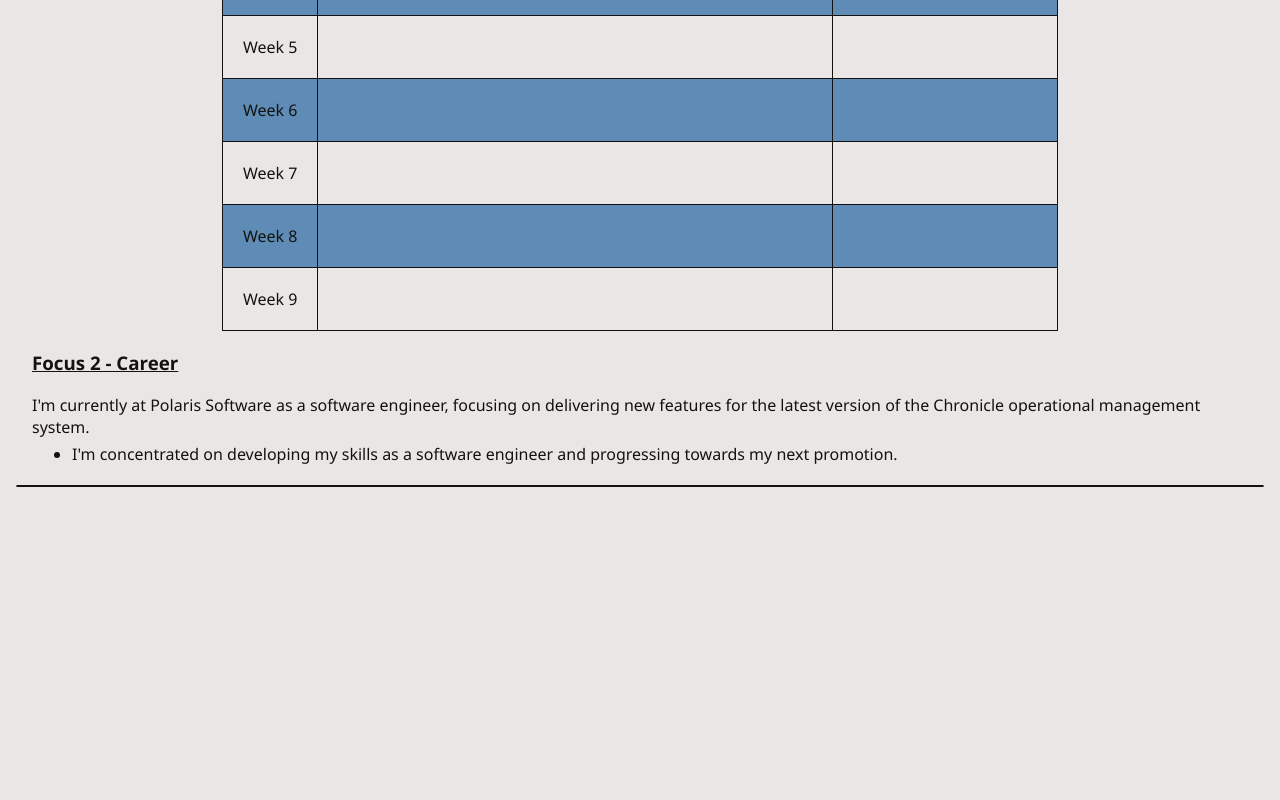
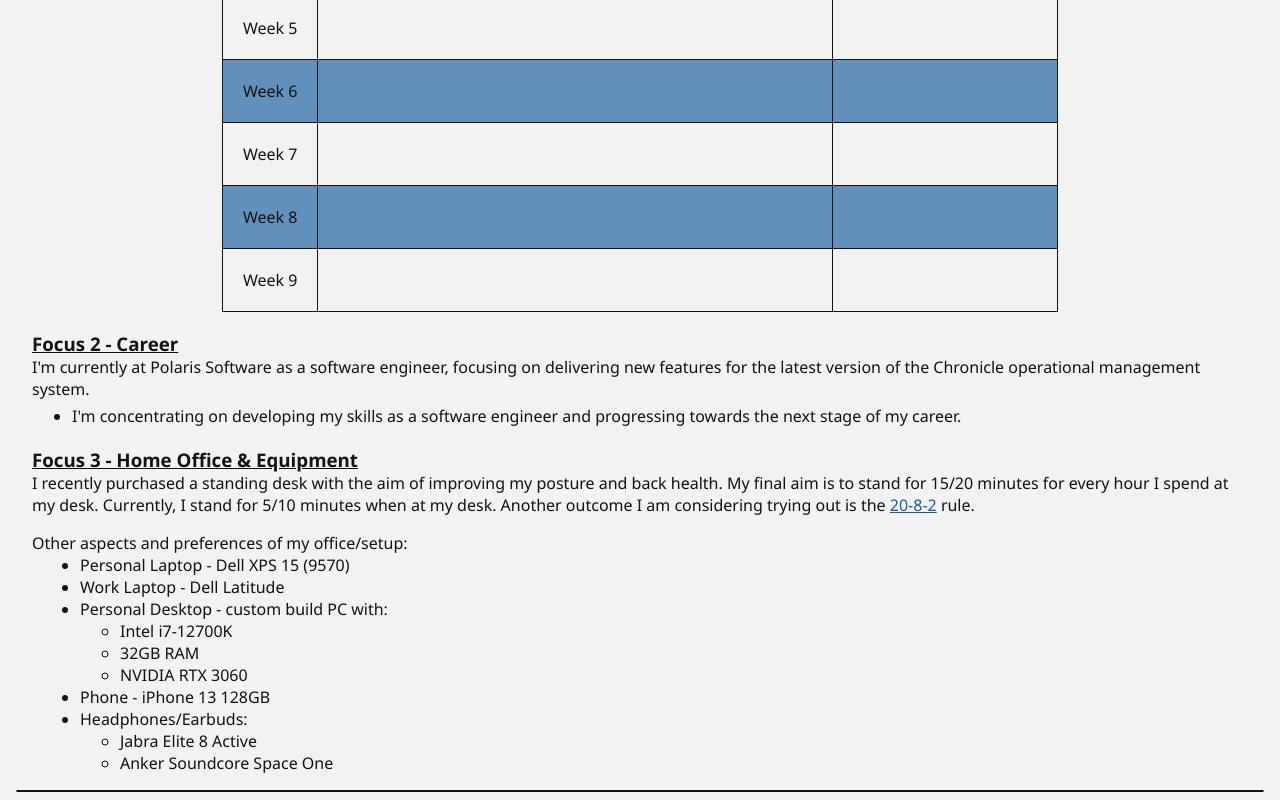
Before and after one commit to JoeSheen/JoeSheen.github.io, an Astro site: page /now in a window 1280 px wide. Shown: the part 838-1638 px from the top of the page. Before the commit the page ends 1333 px from the top, so only its background shows below. Built offline with nearby package versions, Linux system fonts and the light colour scheme; Astro itself is replaced by a stand-in of ours.

Commit message:
updated layout, index and now pages

```diff
--- a/src/layouts/Layout.astro
+++ b/src/layouts/Layout.astro
@@ -18,7 +18,7 @@
 
 <style is:global>
 	:root {
-		--platinum: #EAE6E5;
+		--white-smoke: #F2F2F2;
 		--night: #12130F;
 		--lapis-lazuli: #145C9E;
 		--munsell-blue: #1B9AAA;
@@ -26,7 +26,7 @@
 	}
 
 	body {
-		background-color: var(--platinum);
+		background-color: var(--white-smoke);
 		color: var(--night);
 		font-family:'Segoe UI', Tahoma, Geneva, Verdana, sans-serif;
 	}
@@ -39,6 +39,7 @@
 
 	h3 {
 		text-decoration: underline;
+		margin-bottom: 0;
 	}
 
 	a {
@@ -47,6 +48,10 @@
 
 	div {
 		padding: 0 0.5rem 0 0.5rem;
+	}
+
+	p {
+		margin-top: 0;
 	}
 
 	a:hover {
--- a/src/pages/index.astro
+++ b/src/pages/index.astro
@@ -13,7 +13,7 @@
 				<div class="about-text">
 					<p>
 						Hi, I'm Joe Sheen, and I'm currently employed as a software engineer at <a href="https://polarissoftware.com/" target="_blank">Polaris Software</a> (formerly JML Software Solutions Ltd).
-						During my time at Polaris, I've been working on features for the latest version of the Chronicle operational management system and web-based armoury application.
+						During my time at Polaris, I've been working on features for the latest version of the Chronicle operational management system and web-based armoury applications.
 					</p>
 				</div>
 				<div class="about-image">
--- a/src/pages/now.astro
+++ b/src/pages/now.astro
@@ -126,28 +126,49 @@
                 <p>
                     I'm currently at Polaris Software as a software engineer, focusing on delivering new features for the latest version of the Chronicle operational management system.
                     <ul>
-                        <li>I'm concentrated on developing my skills as a software engineer and progressing towards my next promotion.</li>
+                        <li>I'm concentrating on developing my skills as a software engineer and progressing towards the next stage of my career.</li>
                     </ul>
                 </p>
             </div>
-            <!--<div class="home-office">
+            <div class="home-office">
                 <h3>Focus 3 - Home Office &#38; Equipment</h3>
-                <p>I recently </p>
+                <p>
+                    I recently purchased a standing desk with the aim of improving my posture and back health.
+                    My final aim is to stand for 15/20 minutes for every hour I spend at my desk. Currently, I stand for 5/10 minutes when at my desk.
+                    Another outcome I am considering trying out is the <a href="https://flexispot.co.uk/blog/the-20-8-2-rule-a-simple-strategy-to-avoid-the-negative-effects-of-sitting?srsltid=AfmBOoprPB05XgRPF3LklmnFtHcfyuWnASTRr7vC-tzl7WOAb1lnDlR1" target="_blank">20-8-2</a> rule.
+                </p>
+                <p class="aspects">Other aspects and preferences of my office/setup:</p>
+                <div class="equipment-list">
+                    <ul>
+                        <li>Personal Laptop - Dell XPS 15 (9570)</li>
+                        <li>Work Laptop - Dell Latitude</li>
+                        <li>Personal Desktop - custom build PC with:
+                            <ul>
+                                <li>Intel i7-12700K</li>
+                                <li>32GB RAM</li>
+                                <li>NVIDIA RTX 3060</li>
+                            </ul>
+                        </li>
+                        <li>Phone - iPhone 13 128GB</li>
+                        <li>Headphones/Earbuds:
+                            <ul>
+                                <li>Jabra Elite 8 Active</li>
+                                <li>Anker Soundcore Space One</li>
+                            </ul>
+                        </li>
+                    </ul>
+                </div>
             </div>
-            <div class="financial">
+            <!--div class="financial">
                 <h3>Focus 4 - Financial</h3>
                 <p></p>
-            </div>-->
+            </div-->
         </div>
         <hr class="horizontal"/>
     </div>
 </Layout>
 
 <style>
-    table {
-        min-width: 35vw;
-    }
-
     table, th, td {
         border: 1px solid var(--night);
         border-collapse: collapse;
@@ -182,4 +203,13 @@
     .career p {
         margin-bottom: 5px;
     }
+
+    .aspects {
+        margin-bottom: 0;
+    }
+
+    .equipment-list ul {
+        margin-top: 0;
+    }
+
 </style>
```
